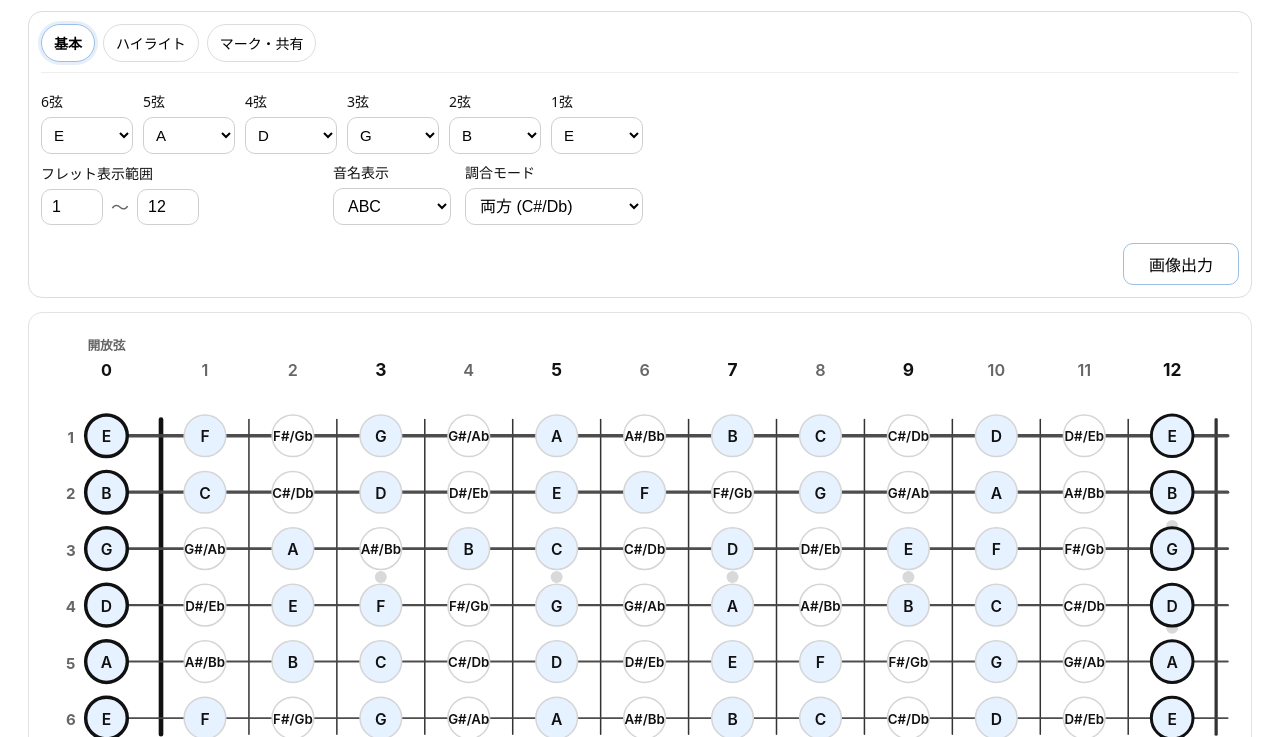
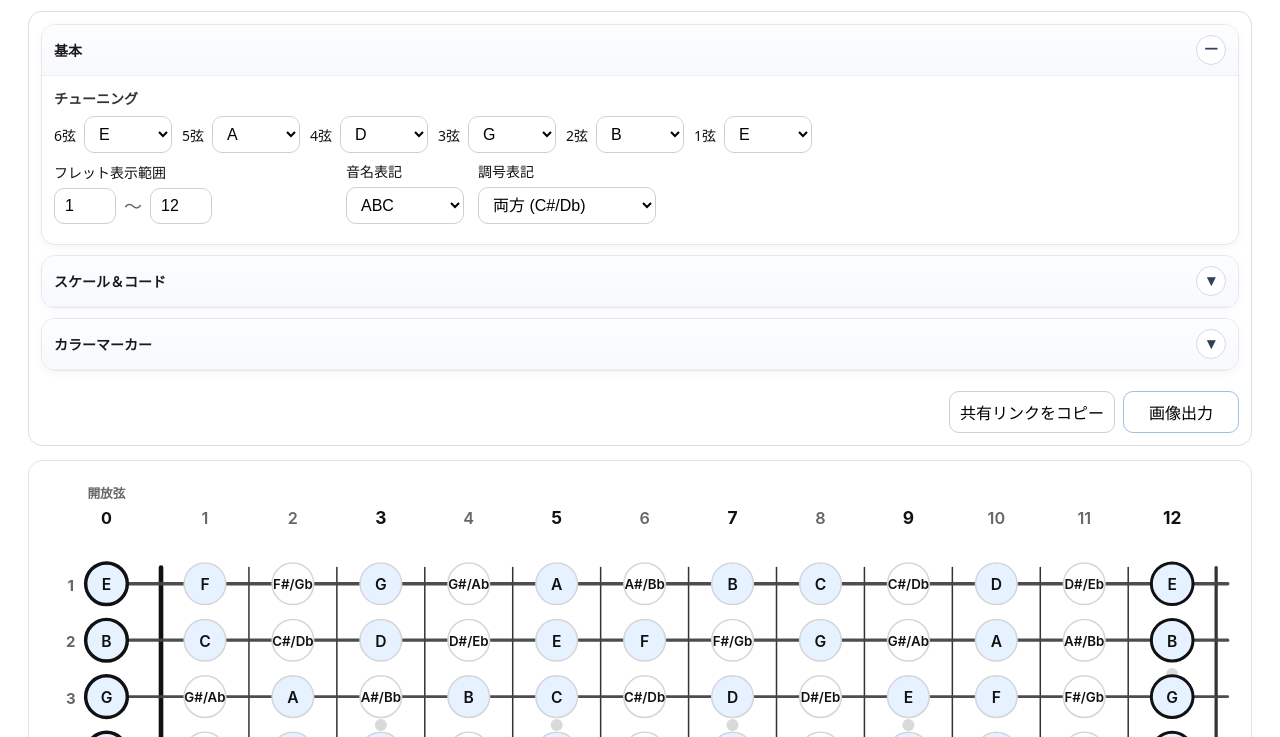
Before and after one commit to Yuritoryu/solo-guiter-tool, a plain HTML site: page index.html in a window 1280 px wide. Shown: the part 63-800 px from the top of the page. Drawn offline with Linux system fonts and the light colour scheme.

Commit message:
Add files via upload

```diff
--- a/index.html
+++ b/index.html
@@ -44,35 +44,72 @@
     position:relative;
   }
 
-  /* Tabs */
-  .tabs{
+  /* Stacked windows */
+  .panelWindow{
+    border:1px solid #e6e8ee;
+    border-radius:14px;
+    background:#fff;
+    box-shadow:0 2px 10px rgba(0,0,0,.04);
+    margin-bottom:10px;
+    overflow:hidden;
+  }
+  .panelHead{
     display:flex;
-    gap:8px;
     align-items:center;
-    flex-wrap:wrap;
-    margin-bottom:10px;
+    justify-content:space-between;
+    gap:10px;
+    padding:10px 12px;
+    border-bottom:1px solid #eef0f5;
+    background:linear-gradient(180deg,#fcfdff 0%,#f8f9fc 100%);
+    cursor:pointer;
   }
-  .tabBtn{
-    border:1px solid var(--ui-border);
+  .panelTitle{
+    font-size:14px;
+    font-weight:800;
+    color:#1a1a1a;
+  }
+  .panelToggle{
+    border:1px solid #d4d9e3;
+    border-radius:999px;
+    width:30px;
+    height:30px;
+    display:inline-flex;
+    align-items:center;
+    justify-content:center;
+    padding:0;
+    font-size:16px;
+    line-height:1;
+    font-weight:700;
+    color:#324057;
     background:#fff;
-    border-radius:999px;
-    padding:8px 12px;
-    font-size:14px;
     cursor:pointer;
-    user-select:none;
+    transition:all .18s ease;
   }
-  .tabBtn[aria-selected="true"]{
+  .panelToggle:hover{
     border-color:#9bbfe6;
-    box-shadow:0 0 0 3px rgba(155,191,230,.25);
-    font-weight:700;
+    box-shadow:0 0 0 3px rgba(155,191,230,.2);
+  }
+  .panel{
+    padding:10px 12px 12px;
+    overflow:hidden;
+    max-height: 720px;
+    opacity:1;
+    transition:max-height .26s ease, opacity .2s ease, padding .26s ease;
+    will-change:max-height, opacity, padding;
+  }
+  .panel.is-hidden{
+    max-height:0;
+    opacity:0;
+    padding-top:0;
+    padding-bottom:0;
+    pointer-events:none;
   }
 
+  @media (prefers-reduced-motion: reduce){
     .panel{
-    display:none;
-    border-top:1px solid #eee;
-    padding-top:10px;
+      transition:none;
     }
-  .panel.active{ display:block; }
+  }
 
   .row{
     display:flex;
@@ -108,12 +145,16 @@
     gap:10px;
   }
   #tuningSelectors label{
-    min-width:92px;
+    display:flex;
+    align-items:center;
+    justify-content:space-between;
+    gap:8px;
+    min-width:80px;
   }
   #tuningSelectors select{
-    width:92px;
-    font-size:15px;
-    padding:8px 8px;
+    width:auto;
+    font-size:16px;
+    padding:8px 10px;
   }
   /* Control-specific sizing */
   #viewStart, #viewEnd{
@@ -301,14 +342,14 @@
 <h1>Yuritoの考えた最強のソロギターツール(仮)</h1>
 
 <div class="card">
-  <div class="tabs" role="tablist" aria-label="設定タブ">
-    <button class="tabBtn" role="tab" id="tab-basic" aria-selected="true" aria-controls="panel-basic">基本</button>
-    <button class="tabBtn" role="tab" id="tab-highlight" aria-selected="false" aria-controls="panel-highlight">ハイライト</button>
-    <button class="tabBtn" role="tab" id="tab-markshare" aria-selected="false" aria-controls="panel-markshare">マーク・共有</button>
+  <!-- 基本 -->
+  <section class="panelWindow">
+    <div class="panelHead" tabindex="0">
+      <div class="panelTitle">基本</div>
+      <button class="panelToggle" id="toggle-basic" type="button" aria-label="基本の表示切替" aria-expanded="true" aria-controls="panel-basic">－</button>
     </div>
-
-  <!-- 基本 -->
-  <div class="panel active" id="panel-basic" role="tabpanel" aria-labelledby="tab-basic">
+    <div class="panel" id="panel-basic">
+      <div style="font-size:14px;font-weight:700;color:#333;margin:2px 0 6px;">チューニング</div>
       <div class="row" id="tuningSelectors"></div>
 
       <div class="row">
@@ -320,7 +361,7 @@
           </div>
         </label>
 
-      <label>音名表示
+        <label>音名表記
           <select id="showNoteNames">
             <option value="abc">ABC</option>
             <option value="solfege">ドレミ</option>
@@ -328,7 +369,7 @@
           </select>
         </label>
 
-      <label>調合モード
+        <label>調号表記
           <select id="accMode">
             <option value="sharp">#で統一 (C#)</option>
             <option value="flat">bで統一 (Db)</option>
@@ -337,11 +378,17 @@
         </label>
       </div>
     </div>
+  </section>
 
   <!-- ハイライト -->
-  <div class="panel" id="panel-highlight" role="tabpanel" aria-labelledby="tab-highlight">
+  <section class="panelWindow">
+    <div class="panelHead" tabindex="0">
+      <div class="panelTitle">スケール＆コード</div>
+      <button class="panelToggle" id="toggle-highlight" type="button" aria-label="ハイライトの表示切替" aria-expanded="false" aria-controls="panel-highlight">▾</button>
+    </div>
+    <div class="panel is-hidden" id="panel-highlight">
       <div class="row">
-      <label>スケール
+        <label>スケール表示
           <select id="scaleType">
             <option value="off">オフ</option>
             <option value="major">メジャー</option>
@@ -368,9 +415,15 @@
         </label>
       </div>
     </div>
+  </section>
 
-  <!-- マーク・共有 -->
-  <div class="panel" id="panel-markshare" role="tabpanel" aria-labelledby="tab-markshare">
+  <!-- カラーマーカー -->
+  <section class="panelWindow">
+    <div class="panelHead" tabindex="0">
+      <div class="panelTitle">カラーマーカー</div>
+      <button class="panelToggle" id="toggle-markshare" type="button" aria-label="カラーマーカーの表示切替" aria-expanded="false" aria-controls="panel-markshare">▾</button>
+    </div>
+    <div class="panel is-hidden" id="panel-markshare">
       <div class="row">
         <label>描画モード
           <select id="drawMode">
@@ -381,8 +434,8 @@
 
         <label>形
           <div class="pillGroup" aria-label="形">
-          <button class="pill" id="shapeCircle" aria-pressed="true" type="button">丸</button>
-          <button class="pill" id="shapeSquare" aria-pressed="false" type="button">四角</button>
+            <button class="pill" id="shapeCircle" aria-pressed="true" type="button">◯</button>
+            <button class="pill" id="shapeSquare" aria-pressed="false" type="button">▢</button>
           </div>
         </label>
 
@@ -398,14 +451,13 @@
           <button class="btn" id="clearMarksBtn" type="button">マーク全削除</button>
         </label>
 
-      <label>状態共有リンク
-        <button class="btn" id="copyLinkBtn" type="button">リンクをコピー</button>
-      </label>
       </div>
     </div>
+  </section>
 
   <!-- always visible bottom-right -->
   <div class="exportBtnWrap">
+    <button class="btn" id="copyLinkBtn" type="button">共有リンクをコピー</button>
     <button class="btn btnPrimary" id="makePngBtn" type="button">画像出力</button>
   </div>
 </div>
@@ -491,6 +543,19 @@ function toDisplay(noteSharp, accMode, labelMode){
   return toDisplayAbc(noteSharp, accMode);
 }
 
+function calcNoteFontSize(displayText, labelMode){
+  if (displayText.includes("/")){
+    // Slash notation is the widest (e.g. C#/Db, ド#/レb)
+    return labelMode === "solfege" ? 8.0 : 11.5;
+  }
+  if (labelMode === "solfege"){
+    // Solfege labels can be wider (e.g. ファ#)
+    if (displayText.length >= 3) return 11.2;
+    if (displayText.length === 2) return 12.2;
+  }
+  return 13.5;
+}
+
 function normalizeShowNoteNames(value){
   if (value === "on") return "abc";
   if (value === "off") return "off";
@@ -567,21 +632,44 @@ const els = {
   sharePngBtn: document.getElementById("sharePngBtn"),
 
   board: document.getElementById("board"),
+  toggleBasic: document.getElementById("toggle-basic"),
+  toggleHighlight: document.getElementById("toggle-highlight"),
+  toggleMarkshare: document.getElementById("toggle-markshare"),
 };
 
-const tabs = [
-  { btn: document.getElementById("tab-basic"), panel: document.getElementById("panel-basic") },
-  { btn: document.getElementById("tab-highlight"), panel: document.getElementById("panel-highlight") },
-  { btn: document.getElementById("tab-markshare"), panel: document.getElementById("panel-markshare") },
+const panelToggles = [
+  { btn: els.toggleBasic, panel: document.getElementById("panel-basic"), head: els.toggleBasic.closest(".panelHead") },
+  { btn: els.toggleHighlight, panel: document.getElementById("panel-highlight"), head: els.toggleHighlight.closest(".panelHead") },
+  { btn: els.toggleMarkshare, panel: document.getElementById("panel-markshare"), head: els.toggleMarkshare.closest(".panelHead") },
 ];
 
-for (const t of tabs){
-  t.btn.addEventListener("click", () => {
-    for (const u of tabs){
-      u.btn.setAttribute("aria-selected", u===t ? "true" : "false");
-      u.panel.classList.toggle("active", u===t);
+function setPanelVisible(btn, panel, visible){
+  panel.classList.toggle("is-hidden", !visible);
+  btn.setAttribute("aria-expanded", visible ? "true" : "false");
+  // Open: minus mark, Closed: down chevron
+  btn.textContent = visible ? "－" : "▾";
+}
+
+function togglePanel(t){
+  const visible = t.btn.getAttribute("aria-expanded") === "true";
+  setPanelVisible(t.btn, t.panel, !visible);
+  drawFretboard();
+}
+
+for (const t of panelToggles){
+  t.btn.addEventListener("click", (e) => {
+    e.stopPropagation();
+    togglePanel(t);
+  });
+  t.head.addEventListener("click", () => togglePanel(t));
+  t.head.addEventListener("keydown", (e) => {
+    if (e.key === "Enter" || e.key === " "){
+      e.preventDefault();
+      togglePanel(t);
     }
   });
+  // Keep icons in sync with initial open/closed state.
+  setPanelVisible(t.btn, t.panel, !t.panel.classList.contains("is-hidden"));
 }
 
 // Tuning selects (input order: 6->1)
@@ -715,6 +803,10 @@ function fitBoardSvgSize(svg, intrinsicWidth){
 }
 
 function drawFretboard(){
+  const boardWrapEl = els.board.parentElement;
+  const prevScrollLeft = boardWrapEl ? boardWrapEl.scrollLeft : 0;
+  const prevScrollTop = boardWrapEl ? boardWrapEl.scrollTop : 0;
+
   const { viewStart, viewEnd } = clampViewRange();
   const mode = els.accMode.value;
 
@@ -897,7 +989,11 @@ function drawFretboard(){
     return cssVar("--mk-red");
   }
 
-  const drawOn = () => (els.drawMode.value === "on");
+  const drawOn = () => (
+    els.drawMode.value === "on" &&
+    !document.getElementById("panel-markshare").classList.contains("is-hidden")
+  );
+  const showMarkers = (els.drawMode.value === "on");
 
   // OPEN (fret 0) + visible frets
   const fretsToRender = [0, ...visibleFrets];
@@ -940,7 +1036,7 @@ function drawFretboard(){
 
       if (labelMode !== "off"){
         const displayText = toDisplay(noteSharp, mode, labelMode);
-        const noteFontSize = displayText.includes("/") ? 11.5 : 13.5;
+        const noteFontSize = calcNoteFontSize(displayText, labelMode);
         const noteTextY = y + (noteFontSize * 0.43);
         const text = svgEl("text", {
           x, y: noteTextY,
@@ -956,7 +1052,7 @@ function drawFretboard(){
 
       // Marker overlay (circle diameter == square side)
       const mk = markers.get(markerKey(s,f));
-      if (mk){
+      if (showMarkers && mk){
         const mkStroke = markerColor(mk.color);
 
         if (mk.shape === "circle"){
@@ -1052,6 +1148,12 @@ function drawFretboard(){
   els.board.innerHTML = "";
   els.board.appendChild(svg);
   window.__FRETBOARD_SVG__ = svg;
+
+  // Keep horizontal/vertical scroll position stable across redraws.
+  if (boardWrapEl){
+    boardWrapEl.scrollLeft = prevScrollLeft;
+    boardWrapEl.scrollTop = prevScrollTop;
+  }
 }
 
 /* =========================
@@ -1273,7 +1375,7 @@ els.copyLinkBtn.addEventListener("click", async () => {
   try{
     await navigator.clipboard.writeText(url);
     els.copyLinkBtn.textContent = "コピーしました";
-    setTimeout(() => (els.copyLinkBtn.textContent = "リンクをコピー"), 1200);
+    setTimeout(() => (els.copyLinkBtn.textContent = "共有リンクをコピー"), 1200);
   } catch(_) {
     prompt("このURLをコピーして共有してください", url);
   }
```
Lines whose indentation alone changed are shown as unchanged.
